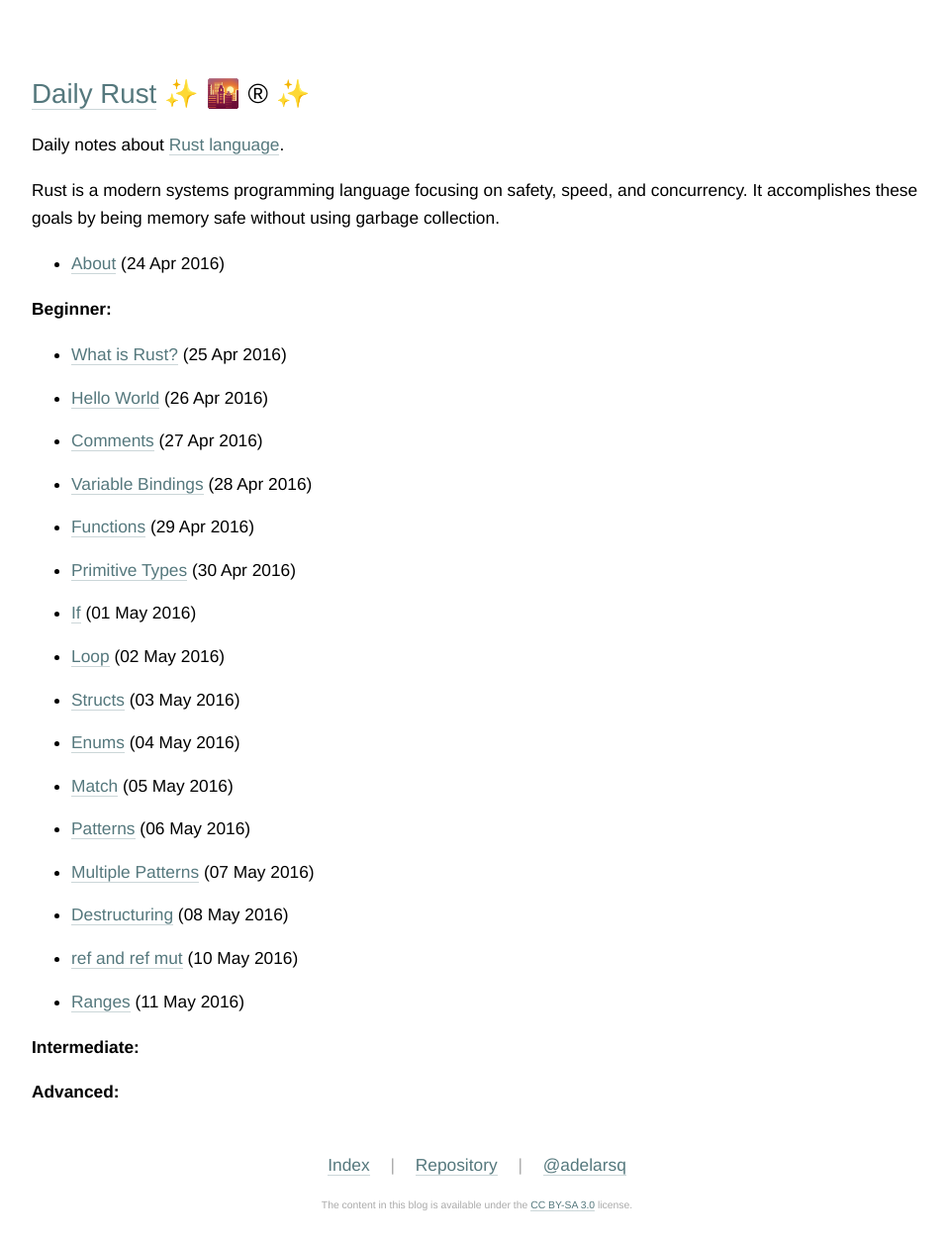
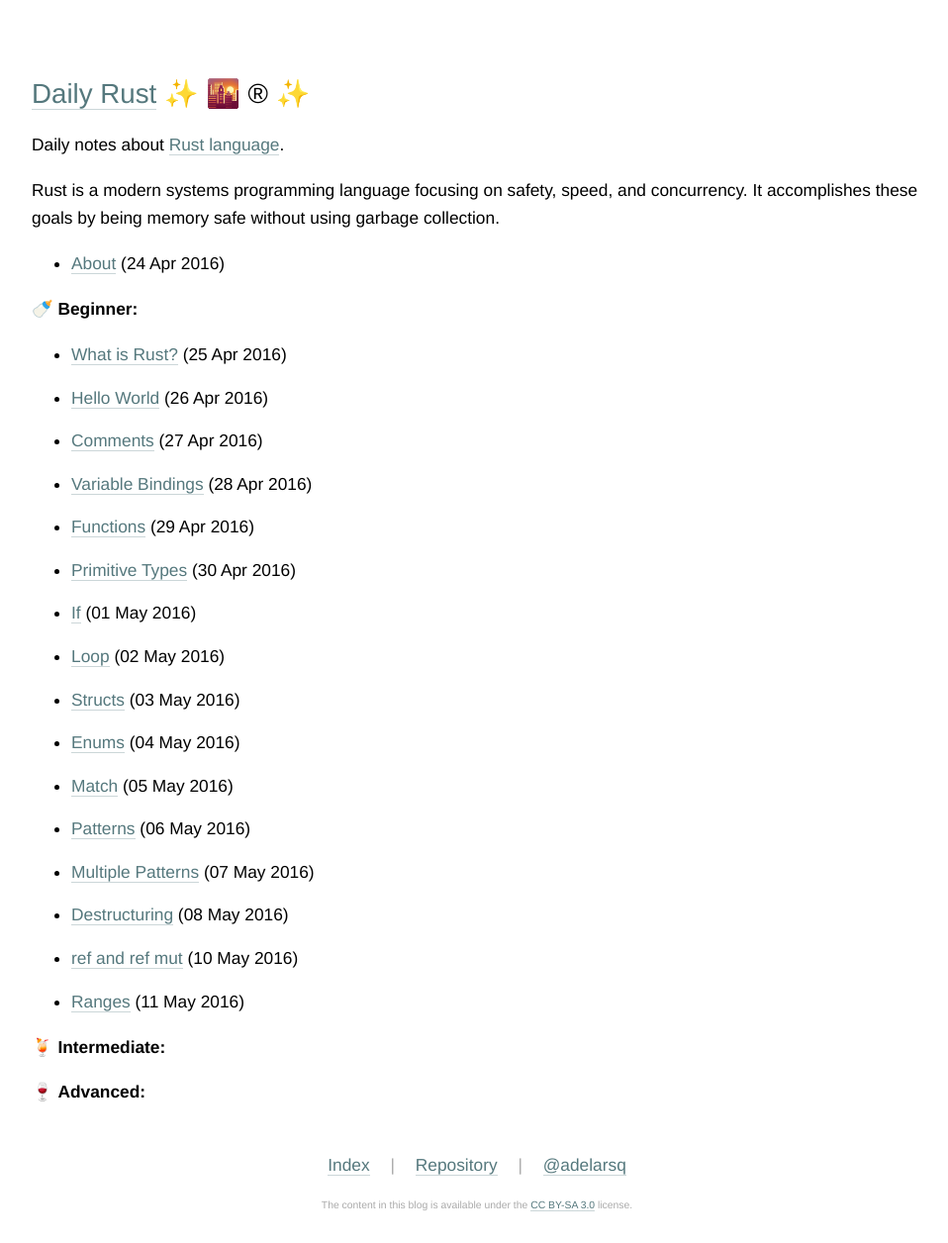
Before and after one commit to adelarsq/daily-rust.github.io, a Jekyll site: the page built from index.md, in a window 1280 px wide. Shown: the whole page at 99% size, without its empty margins (158-1116 px from the left). Built offline with Jekyll 4.4.1, drawn with Linux system fonts in a browser that asks for light colours.

```diff
--- a/index.md
+++ b/index.md
@@ -17,7 +17,7 @@ Rust is a modern systems programming language focusing on safety, speed, and con
   {% endfor %}
 </ul>
 
-**Beginner:**
+🍼 **Beginner:**
 
 <ul class="posts">
   {% for post in site.posts reversed %}
@@ -27,7 +27,7 @@ Rust is a modern systems programming language focusing on safety, speed, and con
   {% endfor %}
 </ul>
 
-**Intermediate:**
+🍹 **Intermediate:**
 
 <ul class="posts">
   {% for post in site.posts reversed %}
@@ -37,7 +37,7 @@ Rust is a modern systems programming language focusing on safety, speed, and con
   {% endfor %}
 </ul>
 
-**Advanced:**
+🍷 **Advanced:**
 
 <ul class="posts">
   {% for post in site.posts reversed %}
```
